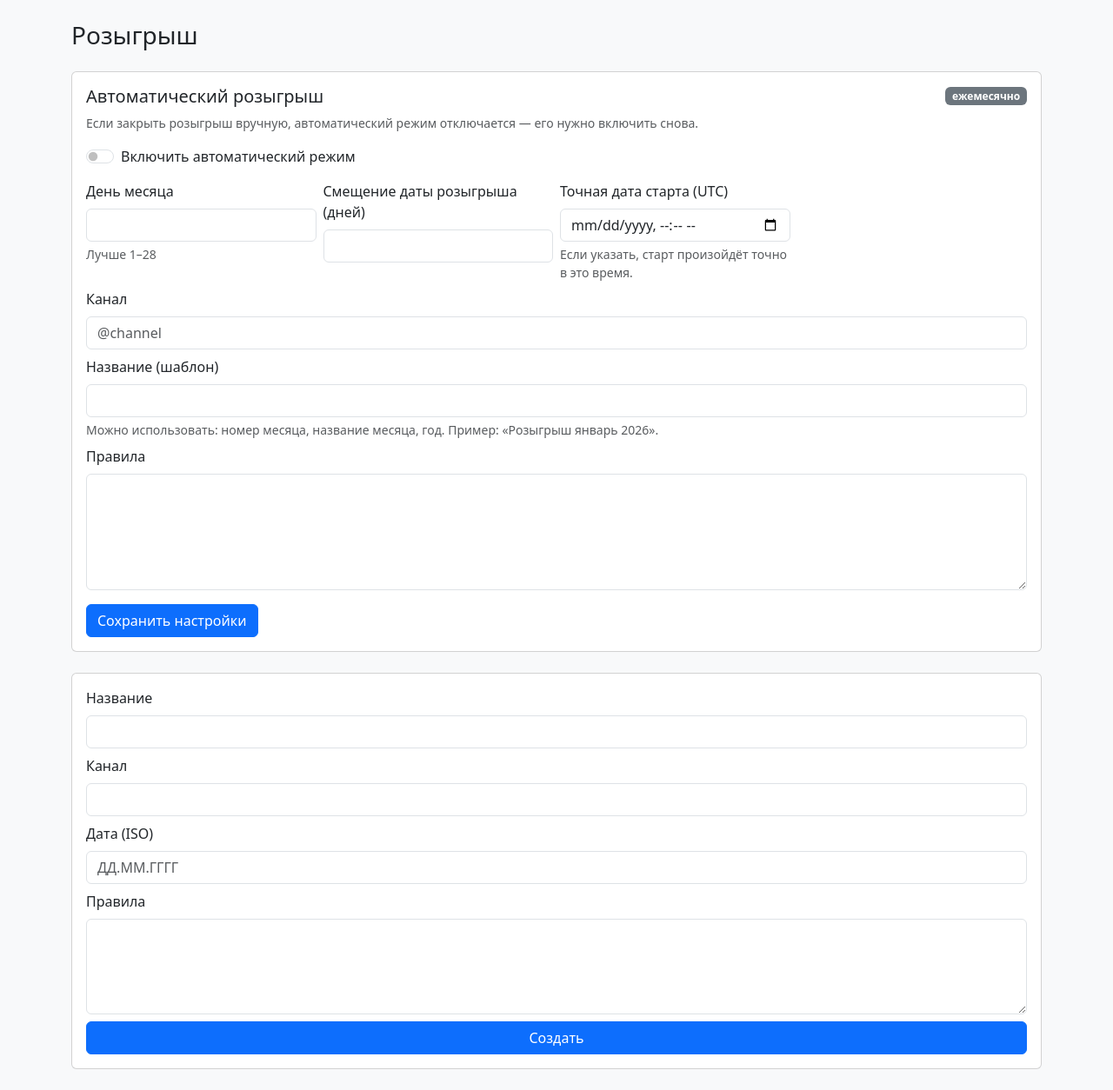
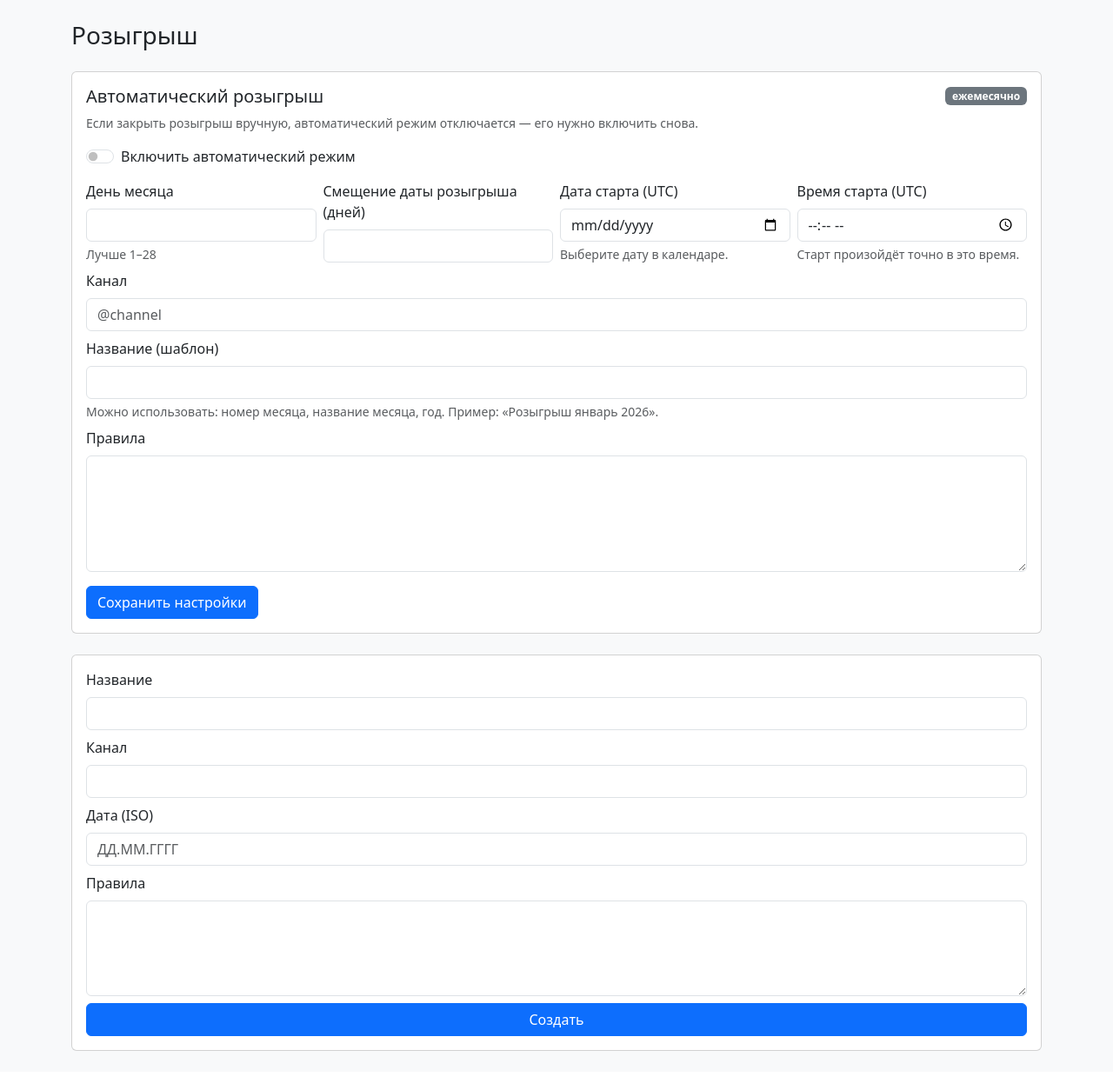
Before and after one commit to limbovvv/tg-bot-clothes, a Python web app: template backend/app/web/templates/giveaway.html in a window 1280 px wide. Shown: the part 57-1311 px from the top of the page at 87% size. After the commit the page ends 1266 px from the top, so only its background shows below. Run offline with Jinja, Linux system fonts and the light colour scheme; the template is opened without the code that fills it, so the values that code supplies are empty.

Commit message:
Add calendar-style start date inputs

```diff
--- a/backend/app/web/templates/giveaway.html
+++ b/backend/app/web/templates/giveaway.html
@@ -26,9 +26,14 @@
         <input class="form-control" type="number" min="0" max="31" name="draw_offset_days" value="{{ automation.draw_offset_days }}" />
       </div>
       <div class="col-md-3">
-        <label class="form-label">Точная дата старта (UTC)</label>
-        <input class="form-control" type="datetime-local" name="start_at" value="{{ start_at_value }}" />
-        <div class="form-text">Если указать, старт произойдёт точно в это время.</div>
+        <label class="form-label">Дата старта (UTC)</label>
+        <input class="form-control" type="date" name="start_date" value="{{ start_date_value }}" />
+        <div class="form-text">Выберите дату в календаре.</div>
+      </div>
+      <div class="col-md-3">
+        <label class="form-label">Время старта (UTC)</label>
+        <input class="form-control" type="time" name="start_time" value="{{ start_time_value }}" />
+        <div class="form-text">Старт произойдёт точно в это время.</div>
       </div>
       <div class="col-12">
         <label class="form-label">Канал</label>
```
Also changed, not shown: backend/app/web/routes.py (+9 -4 lines).
